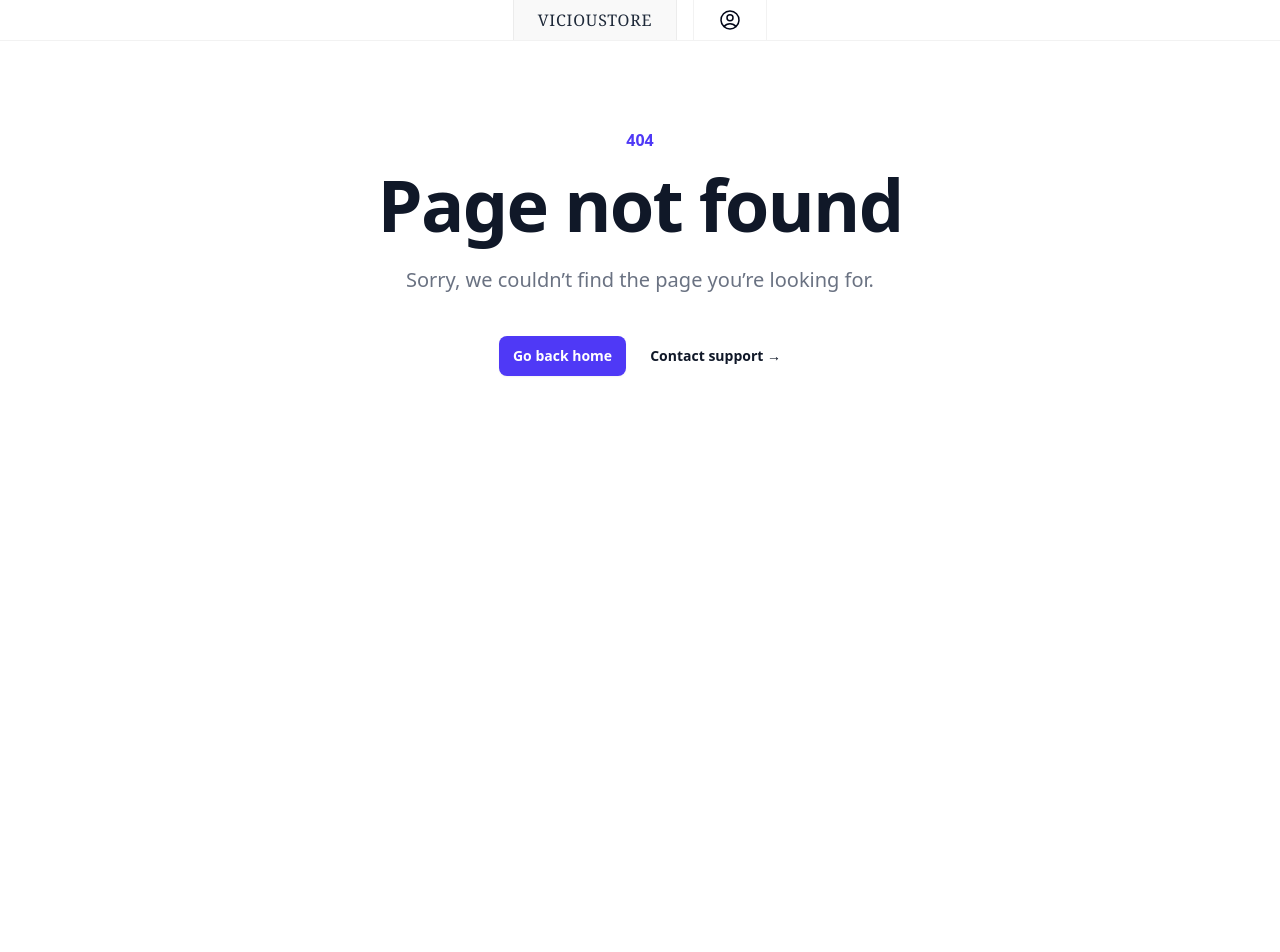
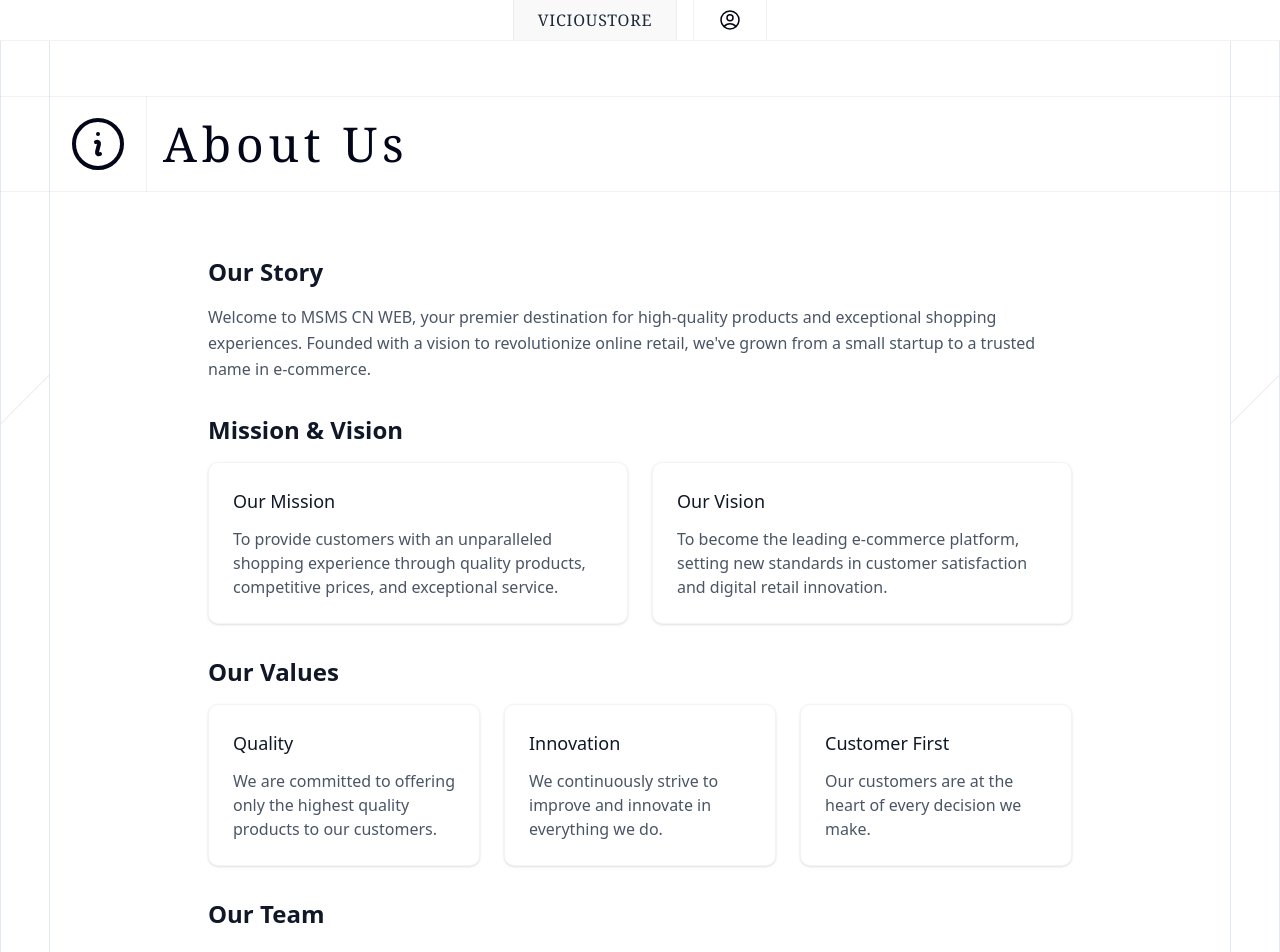
Before and after one commit to viciousircle/MSMS-CNWEB, a React (Vite) app in the folder frontend/: page /about in a window 1280 px wide. Before the commit this address had no page. Shown: the top 952 px of the page. Before the commit the page ends 800 px from the top, so only its background shows below. Built offline with nearby package versions, Linux system fonts and the light colour scheme.

Commit message:
About us

```diff
--- a/frontend/src/App.jsx
+++ b/frontend/src/App.jsx
@@ -22,6 +22,7 @@ import ManageAccount from './pages/Admin/ManageAccount';
 //- Shared components
 import NotFound from './pages/NotFound';
 import Payment from './pages/Customer/Payment';
+import About from './pages/About';
 import ProtectedRoute from './components/Structure/ProtectedRoute';
 import SellerNavigationBar from './components/Structure/NavigationBar/SellerNavigationBar';
 import CustomerNavigationBar from './components/Structure/NavigationBar/CustomerNavigationBar';
@@ -61,6 +62,7 @@ const App = () => {
         <>
             <Route path="/login" element={<LogIn />} />
             <Route path="/signup" element={<SignUp />} />
+            <Route path="/about" element={<About />} />
             <Route path="*" element={<NotFound />} />
         </>
     );
--- a/frontend/src/components/Structure/Footer.jsx
+++ b/frontend/src/components/Structure/Footer.jsx
@@ -74,6 +74,14 @@ const Footer = () => {
                                     Orders
                                 </Link>
                             </li>
+                            <li>
+                                <Link
+                                    to="/about"
+                                    className="text-muted-foreground hover:text-foreground text-sm transition-colors"
+                                >
+                                    About Us
+                                </Link>
+                            </li>
                         </ul>
                     </div>
 
--- /dev/null
+++ b/frontend/src/pages/About.jsx
@@ -0,0 +1,151 @@
+import React from 'react';
+import { InformationCircleIcon } from '@heroicons/react/24/outline';
+import Body from '@/components/Structure/Body';
+import { HeaderWithIcon } from '@/components/Structure/Header';
+import Footer from '@/components/Structure/Footer';
+
+const About = () => {
+    return (
+        <div className="flex flex-col min-h-screen">
+            <Body>
+                <HeaderWithIcon icon={InformationCircleIcon} title="About Us" />
+                <div className="px-4 py-8 max-w-4xl mx-auto">
+                    <div className="space-y-8">
+                        {/* Company Overview */}
+                        <section className="space-y-4">
+                            <h2 className="text-2xl font-semibold text-gray-900">
+                                Our Story
+                            </h2>
+                            <p className="text-gray-600 leading-relaxed">
+                                Welcome to MSMS CN WEB, your premier destination
+                                for high-quality products and exceptional
+                                shopping experiences. Founded with a vision to
+                                revolutionize online retail, we've grown from a
+                                small startup to a trusted name in e-commerce.
+                            </p>
+                        </section>
+
+                        {/* Mission & Vision */}
+                        <section className="space-y-4">
+                            <h2 className="text-2xl font-semibold text-gray-900">
+                                Mission & Vision
+                            </h2>
+                            <div className="grid md:grid-cols-2 gap-6">
+                                <div className="bg-white p-6 rounded-lg shadow-sm border border-gray-100">
+                                    <h3 className="text-lg font-medium text-gray-900 mb-3">
+                                        Our Mission
+                                    </h3>
+                                    <p className="text-gray-600">
+                                        To provide customers with an
+                                        unparalleled shopping experience through
+                                        quality products, competitive prices,
+                                        and exceptional service.
+                                    </p>
+                                </div>
+                                <div className="bg-white p-6 rounded-lg shadow-sm border border-gray-100">
+                                    <h3 className="text-lg font-medium text-gray-900 mb-3">
+                                        Our Vision
+                                    </h3>
+                                    <p className="text-gray-600">
+                                        To become the leading e-commerce
+                                        platform, setting new standards in
+                                        customer satisfaction and digital retail
+                                        innovation.
+                                    </p>
+                                </div>
+                            </div>
+                        </section>
+
+                        {/* Values */}
+                        <section className="space-y-4">
+                            <h2 className="text-2xl font-semibold text-gray-900">
+                                Our Values
+                            </h2>
+                            <div className="grid md:grid-cols-3 gap-6">
+                                <div className="bg-white p-6 rounded-lg shadow-sm border border-gray-100">
+                                    <h3 className="text-lg font-medium text-gray-900 mb-3">
+                                        Quality
+                                    </h3>
+                                    <p className="text-gray-600">
+                                        We are committed to offering only the
+                                        highest quality products to our
+                                        customers.
+                                    </p>
+                                </div>
+                                <div className="bg-white p-6 rounded-lg shadow-sm border border-gray-100">
+                                    <h3 className="text-lg font-medium text-gray-900 mb-3">
+                                        Innovation
+                                    </h3>
+                                    <p className="text-gray-600">
+                                        We continuously strive to improve and
+                                        innovate in everything we do.
+                                    </p>
+                                </div>
+                                <div className="bg-white p-6 rounded-lg shadow-sm border border-gray-100">
+                                    <h3 className="text-lg font-medium text-gray-900 mb-3">
+                                        Customer First
+                                    </h3>
+                                    <p className="text-gray-600">
+                                        Our customers are at the heart of every
+                                        decision we make.
+                                    </p>
+                                </div>
+                            </div>
+                        </section>
+
+                        {/* Team */}
+                        <section className="space-y-4">
+                            <h2 className="text-2xl font-semibold text-gray-900">
+                                Our Team
+                            </h2>
+                            <p className="text-gray-600 leading-relaxed">
+                                Our success is driven by a dedicated team of
+                                professionals who are passionate about
+                                delivering excellence. From our customer service
+                                representatives to our technical experts, every
+                                team member plays a crucial role in our journey.
+                            </p>
+                        </section>
+
+                        {/* Contact */}
+                        <section className="space-y-4">
+                            <h2 className="text-2xl font-semibold text-gray-900">
+                                Get in Touch
+                            </h2>
+                            <div className="bg-white p-6 rounded-lg shadow-sm border border-gray-100">
+                                <p className="text-gray-600">
+                                    Have questions or feedback? We'd love to
+                                    hear from you. Contact us at:
+                                </p>
+                                <div className="mt-4 space-y-2">
+                                    <p className="text-gray-600">
+                                        <span className="font-medium">
+                                            Email:
+                                        </span>{' '}
+                                        contact@msmscnweb.com
+                                    </p>
+                                    <p className="text-gray-600">
+                                        <span className="font-medium">
+                                            Phone:
+                                        </span>{' '}
+                                        +1 (555) 123-4567
+                                    </p>
+                                    <p className="text-gray-600">
+                                        <span className="font-medium">
+                                            Address:
+                                        </span>{' '}
+                                        123 E-commerce Street, Digital City,
+                                        12345
+                                    </p>
+                                </div>
+                            </div>
+                        </section>
+                    </div>
+                </div>
+            </Body>
+            <Footer />
+        </div>
+    );
+};
+
+export default About;
```
